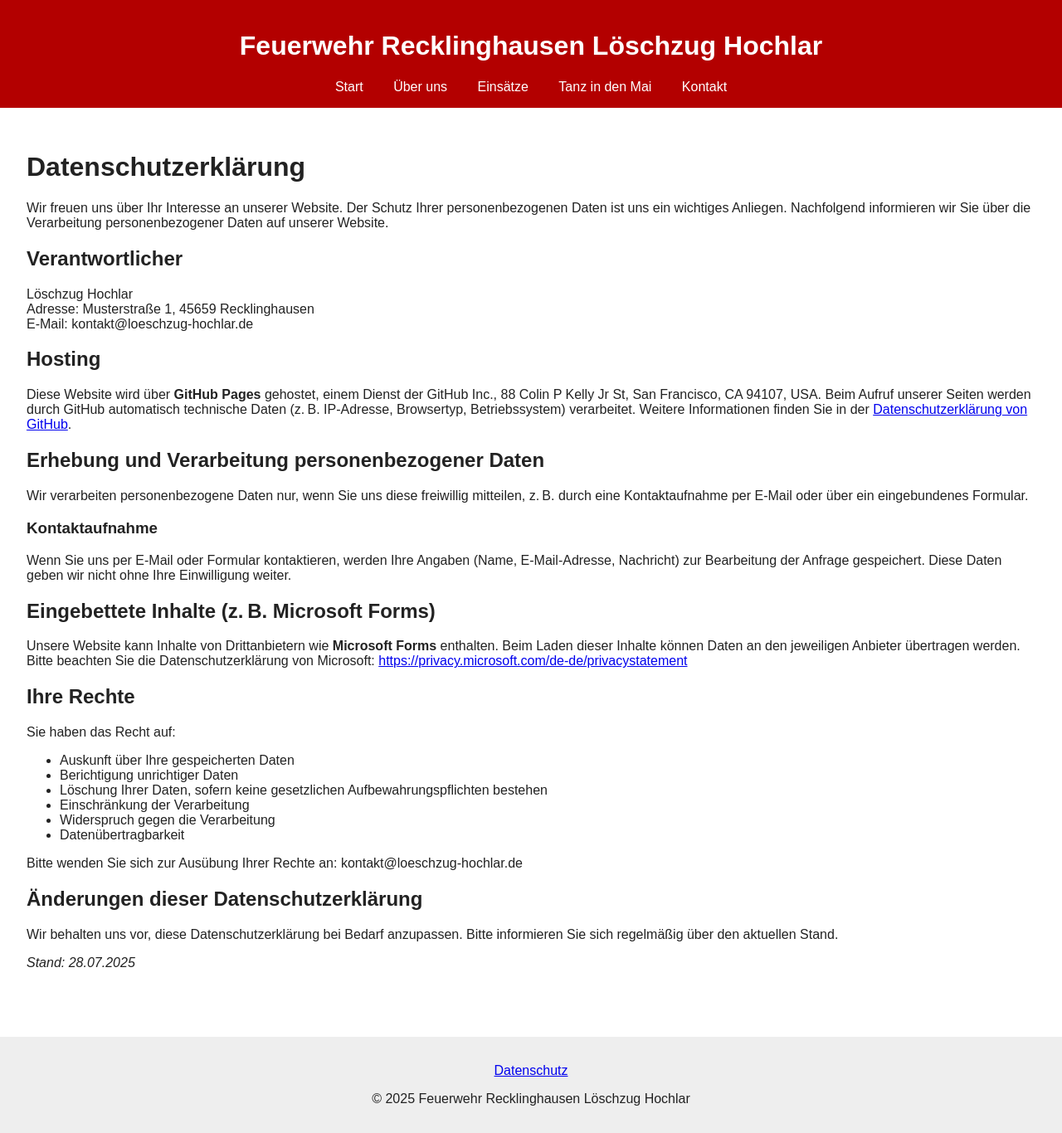
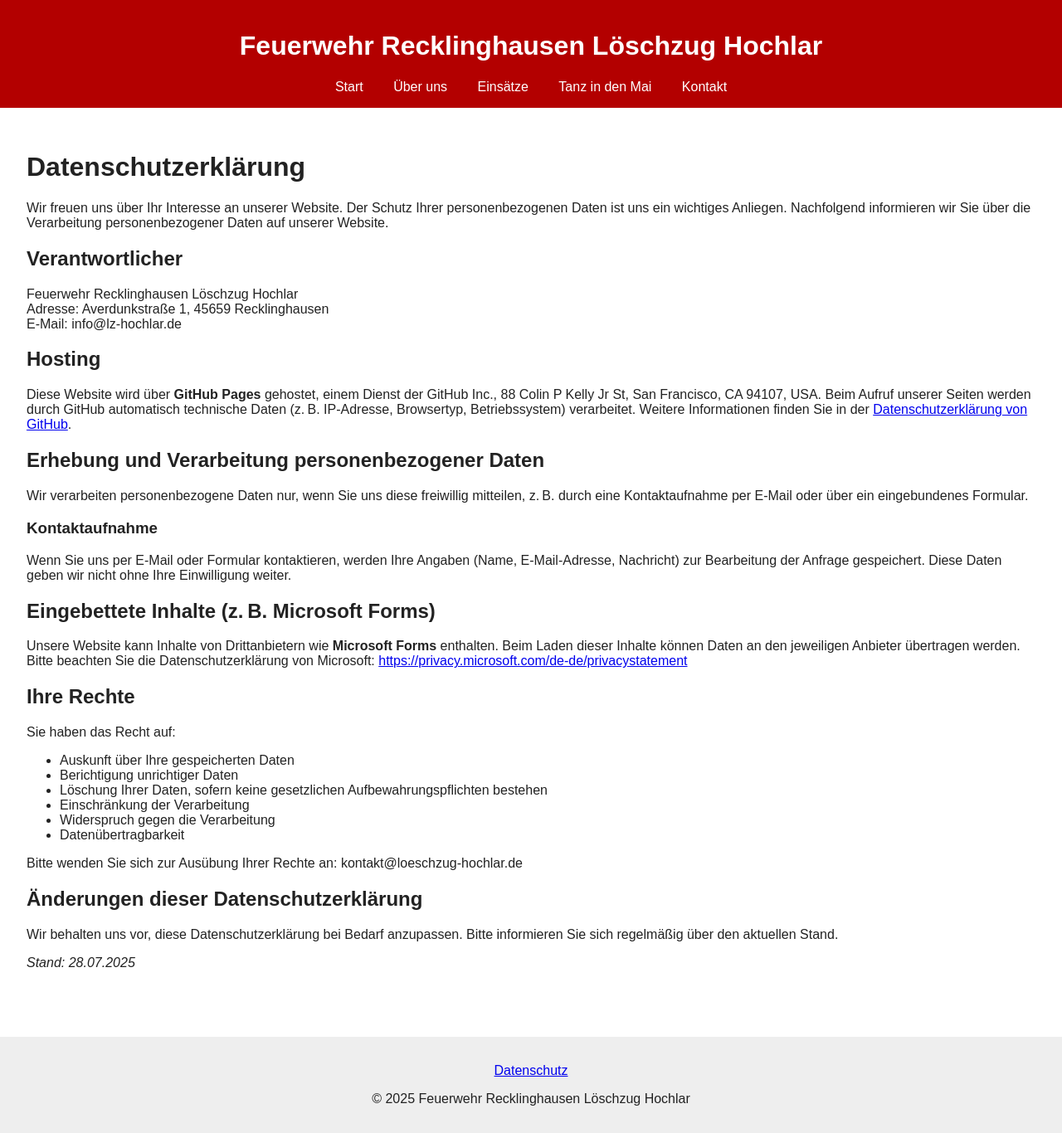
Before and after one commit to stefan-becker/loeschzug-hochlar, a Jekyll site: the page built from datenschutz.md, in a window 1280 px wide. Shown: the whole page at 83% size. Built offline with Jekyll 4.4.1, drawn with Linux system fonts in a browser that asks for light colours.

Commit message:
Anpassung Adresse

```diff
--- a/datenschutz.md
+++ b/datenschutz.md
@@ -10,9 +10,9 @@ Wir freuen uns über Ihr Interesse an unserer Website. Der Schutz Ihrer personen
 
 ## Verantwortlicher
 
-Löschzug Hochlar
-Adresse: Musterstraße 1, 45659 Recklinghausen
-E-Mail: kontakt@loeschzug-hochlar.de
+Feuerwehr Recklinghausen Löschzug Hochlar
+Adresse: Averdunkstraße 1, 45659 Recklinghausen
+E-Mail: info@lz-hochlar.de
 
 ## Hosting
 
```
